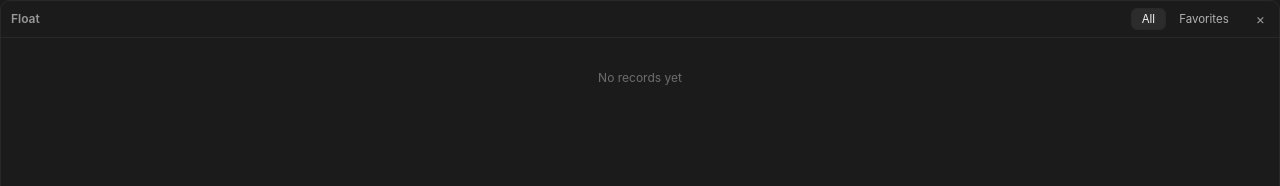
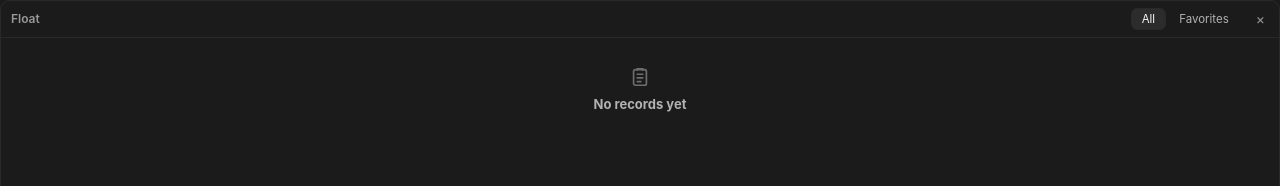
Before and after one commit to muutot/Clipboard, a SvelteKit app: page /float in a window 1280 px wide. Shown: the top 186 px of the page. Built offline with nearby package versions, Linux system fonts and the light colour scheme.

Commit message:
✨ feat[float]: align empty state with the main-window empty idiom

```diff
--- a/src/lib/components/layout/HistoryList.svelte
+++ b/src/lib/components/layout/HistoryList.svelte
@@ -259,7 +259,7 @@
 
   .empty-state strong {
     color: var(--text-secondary);
-    font-size: 14px;
+    font-size: var(--font-size-base);
   }
 
   .empty-state p {
--- a/src/routes/float/+page.svelte
+++ b/src/routes/float/+page.svelte
@@ -507,7 +507,10 @@
     {#if loading}
       <p class="float-empty">{_t("status.searching")}</p>
     {:else if items.length === 0}
-      <p class="float-empty">{_t("float.empty")}</p>
+      <div class="float-empty">
+        <span class="float-empty-icon"><AppIcon name="clipboard" size={22} /></span>
+        <strong>{_t("float.empty")}</strong>
+      </div>
     {:else}
       {#each items as item (item.id)}
         <button
@@ -617,9 +620,22 @@
   }
 
   .float-empty {
-    padding: 16px 8px;
+    display: flex;
+    flex-direction: column;
+    align-items: center;
+    gap: 8px;
+    padding: 24px 8px;
     color: var(--text-faint);
     text-align: center;
+  }
+
+  .float-empty-icon {
+    display: inline-flex;
+  }
+
+  .float-empty strong {
+    color: var(--text-secondary);
+    font-size: var(--font-size-cardTitle);
   }
 
   .float-row {
```
